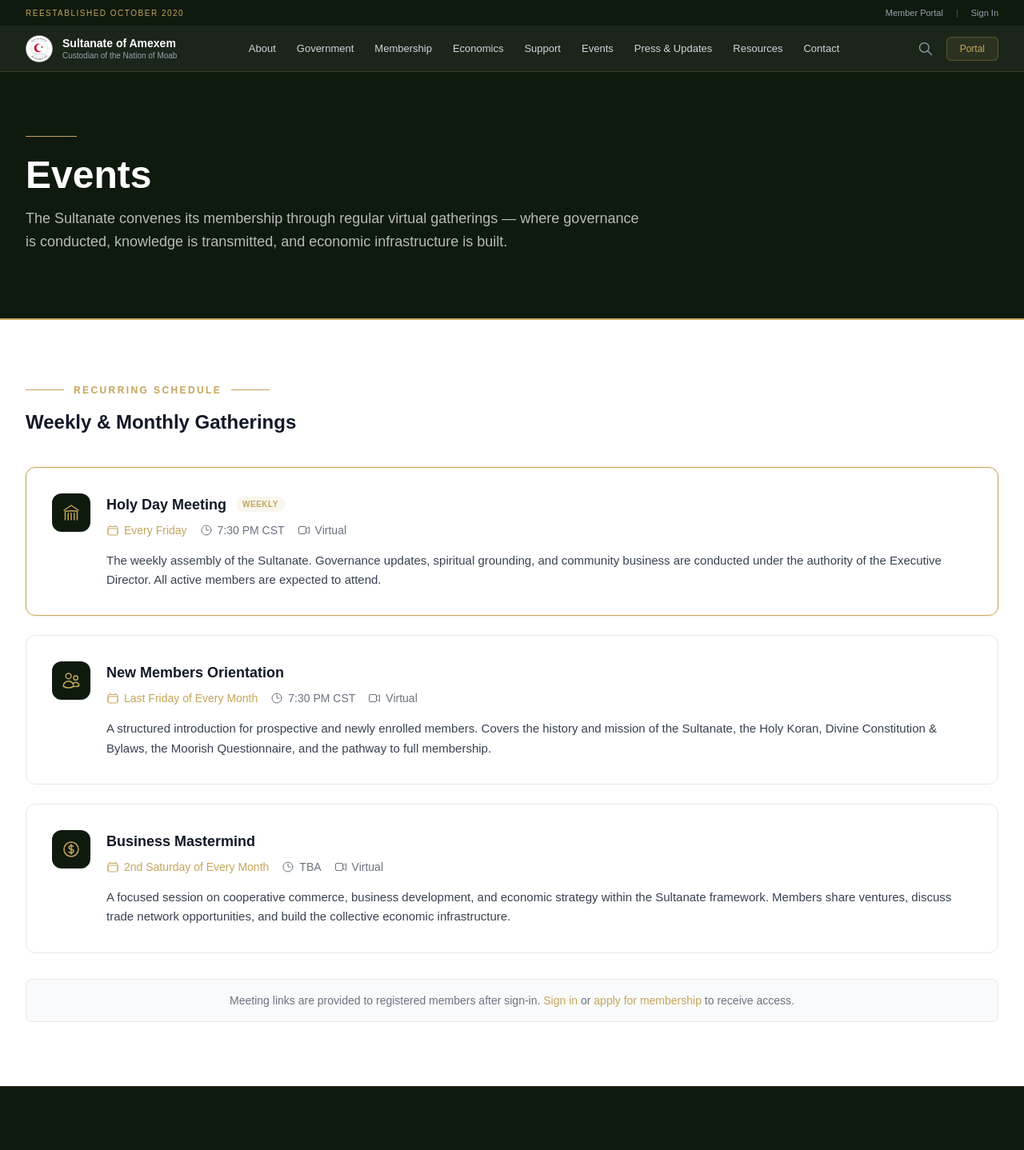
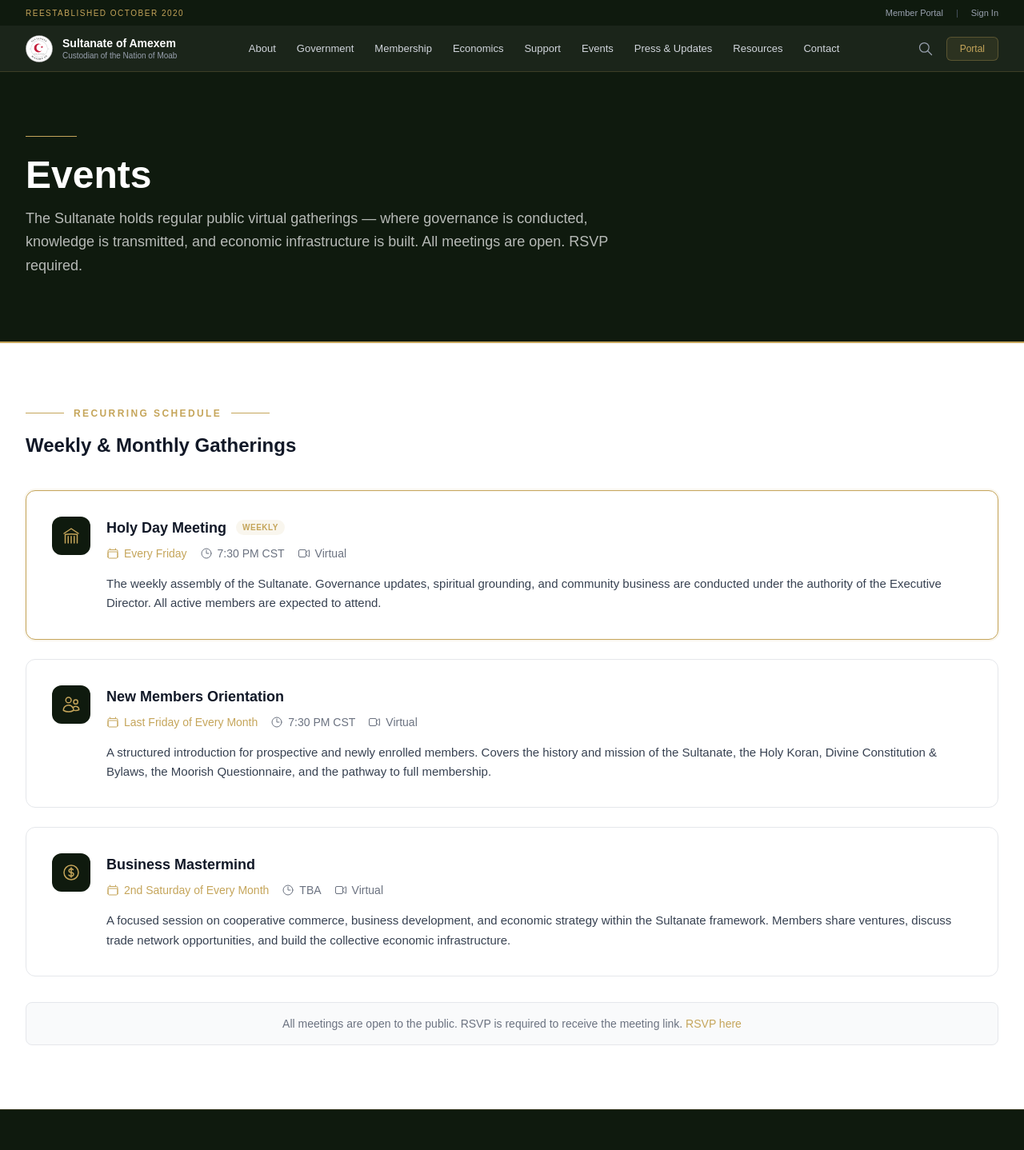
Before and after one commit to BGI-Pres/sultanate-site, a Next.js app: page /events in a window 1280 px wide. Shown: the top 1438 px of the page at 80% size. Built offline with nearby package versions, Linux system fonts and the light colour scheme.

Commit message:
Make events public with RSVP required
Meetings are open to everyone, not gated behind membership.
RSVP required to receive meeting link.

https://claude.ai/code/session_01LxJ1q9n6UojWX1ATPeZzXG

```diff
--- a/src/app/events/page.tsx
+++ b/src/app/events/page.tsx
@@ -51,9 +51,9 @@ export default function EventsPage() {
             Events
           </h1>
           <p className="text-lg text-white/70 max-w-3xl leading-relaxed">
-            The Sultanate convenes its membership through regular virtual
-            gatherings — where governance is conducted, knowledge is
-            transmitted, and economic infrastructure is built.
+            The Sultanate holds regular public virtual gatherings — where
+            governance is conducted, knowledge is transmitted, and economic
+            infrastructure is built. All meetings are open. RSVP required.
           </p>
         </div>
       </section>
@@ -144,15 +144,10 @@ export default function EventsPage() {
           {/* Access note */}
           <div className="mt-8 p-4 rounded-lg bg-[var(--gray-50)] border border-[var(--gray-200)]">
             <p className="text-sm text-[var(--gray-500)] text-center">
-              Meeting links are provided to registered members after sign-in.{" "}
-              <Link href="/auth/login" className="text-[var(--gold)] font-medium hover:text-[var(--gold-dark)] transition-colors">
-                Sign in
-              </Link>{" "}
-              or{" "}
-              <Link href="/apply" className="text-[var(--gold)] font-medium hover:text-[var(--gold-dark)] transition-colors">
-                apply for membership
-              </Link>{" "}
-              to receive access.
+              All meetings are open to the public. RSVP is required to receive the meeting link.{" "}
+              <Link href="/contact" className="text-[var(--gold)] font-medium hover:text-[var(--gold-dark)] transition-colors">
+                RSVP here
+              </Link>
             </p>
           </div>
         </div>
```
